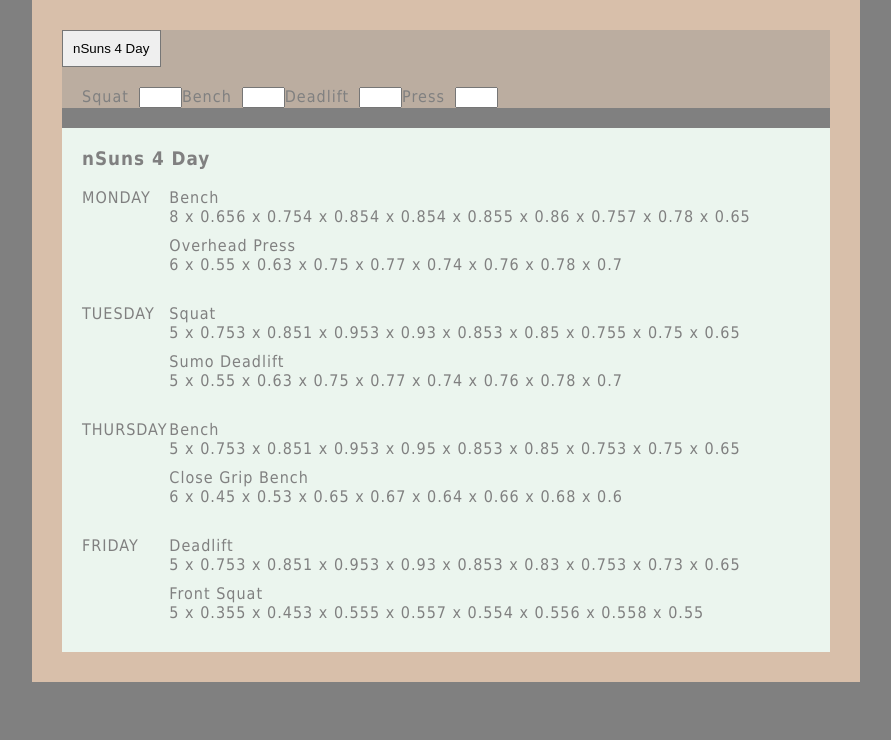
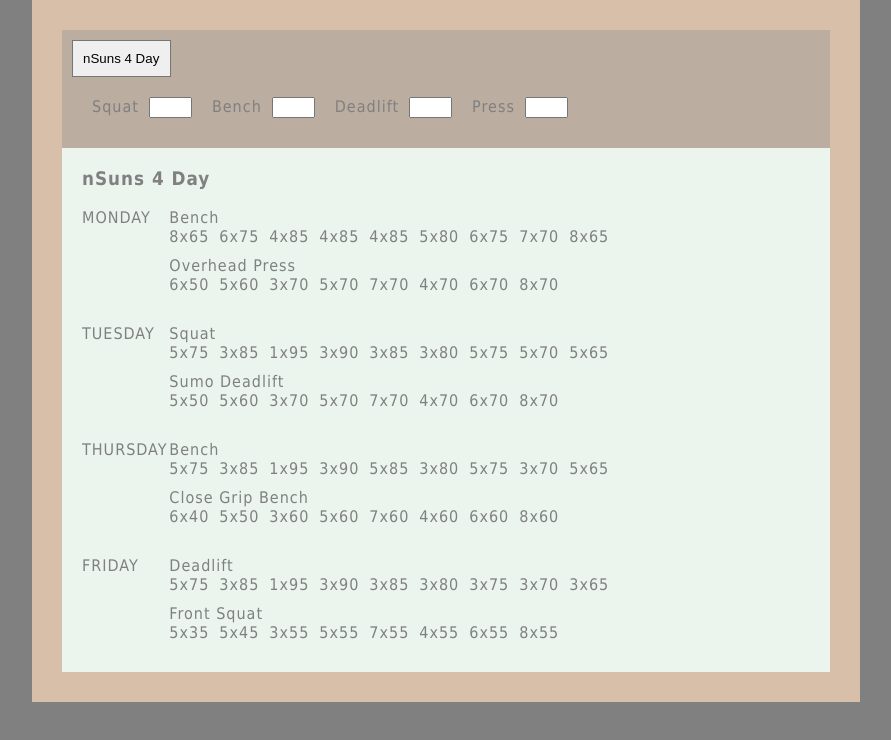
Before and after one commit to aniwng/strength-engine, a React (Create React App) app: page / in a window 1280 px wide. Shown: the top 740 px of the page, without its empty margins (194-1085 px from the left). Built offline with nearby package versions, Linux system fonts and the light colour scheme.

Commit message:
Change training by user inputs

```diff
--- a/src/components/Programs/ProgramDetails.js
+++ b/src/components/Programs/ProgramDetails.js
@@ -10,7 +10,7 @@ class ProgramDetails extends Component {
                 <div className="program-details">
                     <h3>{this.props.details.label}</h3>
                     <div>
-                        <Routines days={this.props.details.days}/>
+                        <Routines days={this.props.details.days} input={this.props.input}/>
                     </div>
                 </div>
             );
--- a/src/components/Programs/Programs.css
+++ b/src/components/Programs/Programs.css
@@ -1,3 +1,4 @@
 #user-input-container {
     background-color: #BBADA0;
+    padding: 10px;
 }
--- a/src/components/Programs/Programs.js
+++ b/src/components/Programs/Programs.js
@@ -12,7 +12,8 @@ class Programs extends Component {
         super(props)
         this.state = {
             programList: [],
-            currentProgramDetails: {}
+            currentProgramDetails: {},
+            input: 100
         }
     }
 
@@ -34,14 +35,18 @@ class Programs extends Component {
         this.setState({currentProgramDetails: currentProgram});
     }
 
+    handleTrainingChange(trainingNum) {
+        this.setState({input: trainingNum});
+    }
+
     render() {
         return (
             <div>
                 <div id="user-input-container">
                     <Dropdown programList={this.state.programList} onChange={this.handleChange.bind(this)}/>
-                    <TrainingInputs/>
+                    <TrainingInputs onChange={this.handleTrainingChange.bind(this)}/>
                 </div>
-                <ProgramDetails details={this.state.currentProgramDetails}/>
+                <ProgramDetails details={this.state.currentProgramDetails} input={this.state.input}/>
             </div>
         );
     }
--- a/src/components/Routines/Routine.js
+++ b/src/components/Routines/Routine.js
@@ -10,7 +10,7 @@ class Routine extends Component {
         const listItems = routines.map(routine =>
             <div className="routine" key={routine.type}>
                 {routine.label}
-                <Sets day={this.props.day} type={routine.type} sets={routine.sets}/>
+                <Sets day={this.props.day} type={routine.type} sets={routine.sets} input={this.props.input}/>
             </div>
         );
 
--- a/src/components/Routines/Routines.js
+++ b/src/components/Routines/Routines.js
@@ -9,7 +9,7 @@ class Routines extends Component {
         const listItems = days.map(day =>
             <div className="routine-container" key={day.day}>
                 <div className="day-of-week">{day.day}</div>
-                <Routine day={day.day} routines={day.routines}/>
+                <Routine day={day.day} routines={day.routines} input={this.props.input}/>
             </div>
         );
 
--- a/src/components/Routines/Sets.css
+++ b/src/components/Routines/Sets.css
@@ -1,3 +1,7 @@
 .sets-container {
     display: flex;
 }
+
+.set {
+    margin-right: 10px;
+}
--- a/src/components/Routines/Sets.js
+++ b/src/components/Routines/Sets.js
@@ -7,8 +7,8 @@ class Sets extends Component {
         const sets = this.props.sets;
 
         const listItems = sets.map((set, i) =>
-            <div key={`${this.props.day}-${this.props.type}-${i}`}>
-                {set.reps} x {set.multiplier}
+            <div className="set" key={`${this.props.day}-${this.props.type}-${i}`}>
+                {set.reps}x{Math.round(this.props.input * set.multiplier)}
             </div>
         );
 
--- a/src/components/TrainingInputs/Input.css
+++ b/src/components/TrainingInputs/Input.css
@@ -1,3 +1,7 @@
+.training-input {
+    margin-right: 20px;
+}
+
 .training-input input {
     width: 35px;
     margin-left: 10px;
--- a/src/components/TrainingInputs/Input.js
+++ b/src/components/TrainingInputs/Input.js
@@ -3,11 +3,15 @@ import React, { Component } from 'react';
 import './Input.css';
 
 class Input extends Component {
+    inputChange(e) {
+        this.props.onChange(e.target.value);
+    }
+
     render() {
         return (
             <div className="training-input">
                 <span>{this.props.label}</span>
-                <input type="text"/>
+                <input type="text" onChange={this.inputChange.bind(this)}/>
             </div>
         );
     }
--- a/src/components/TrainingInputs/TrainingInputs.js
+++ b/src/components/TrainingInputs/TrainingInputs.js
@@ -3,13 +3,21 @@ import Input from './Input';
 
 import './TrainingInputs.css';
 
-const TrainingInputs = () => (
-    <div className="training-input-container">
-        <Input label="Squat"/>
-        <Input label="Bench"/>
-        <Input label="Deadlift"/>
-        <Input label="Press"/>
-    </div>
-);
+class TrainingInputs extends Component {
+    trainingNumChange(trainingNum) {
+        this.props.onChange(trainingNum);
+    }
+
+    render() {
+        return (
+            <div className="training-input-container">
+                <Input label="Squat" onChange={this.trainingNumChange.bind(this)}/>
+                <Input label="Bench" onChange={this.trainingNumChange.bind(this)}/>
+                <Input label="Deadlift" onChange={this.trainingNumChange.bind(this)}/>
+                <Input label="Press" onChange={this.trainingNumChange.bind(this)}/>
+            </div>
+        );
+    }
+}
 
 export default TrainingInputs;
```
